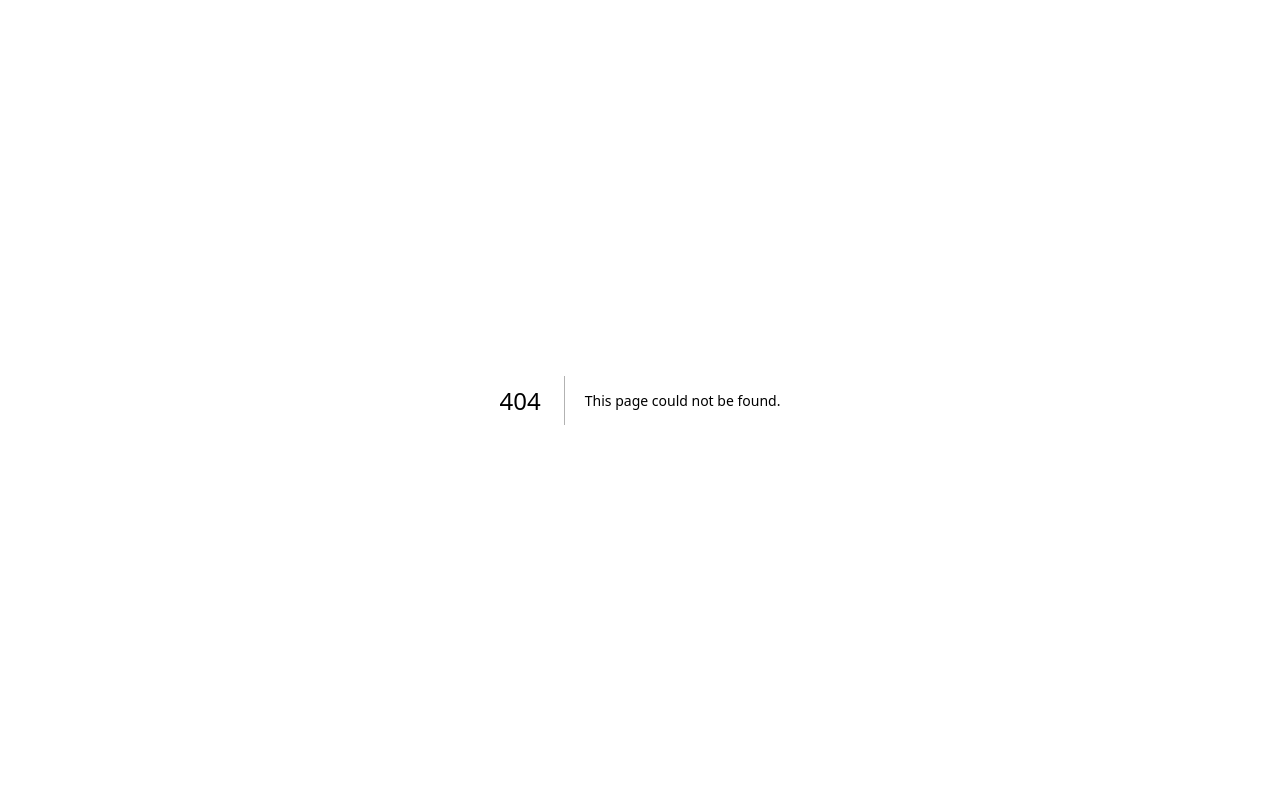
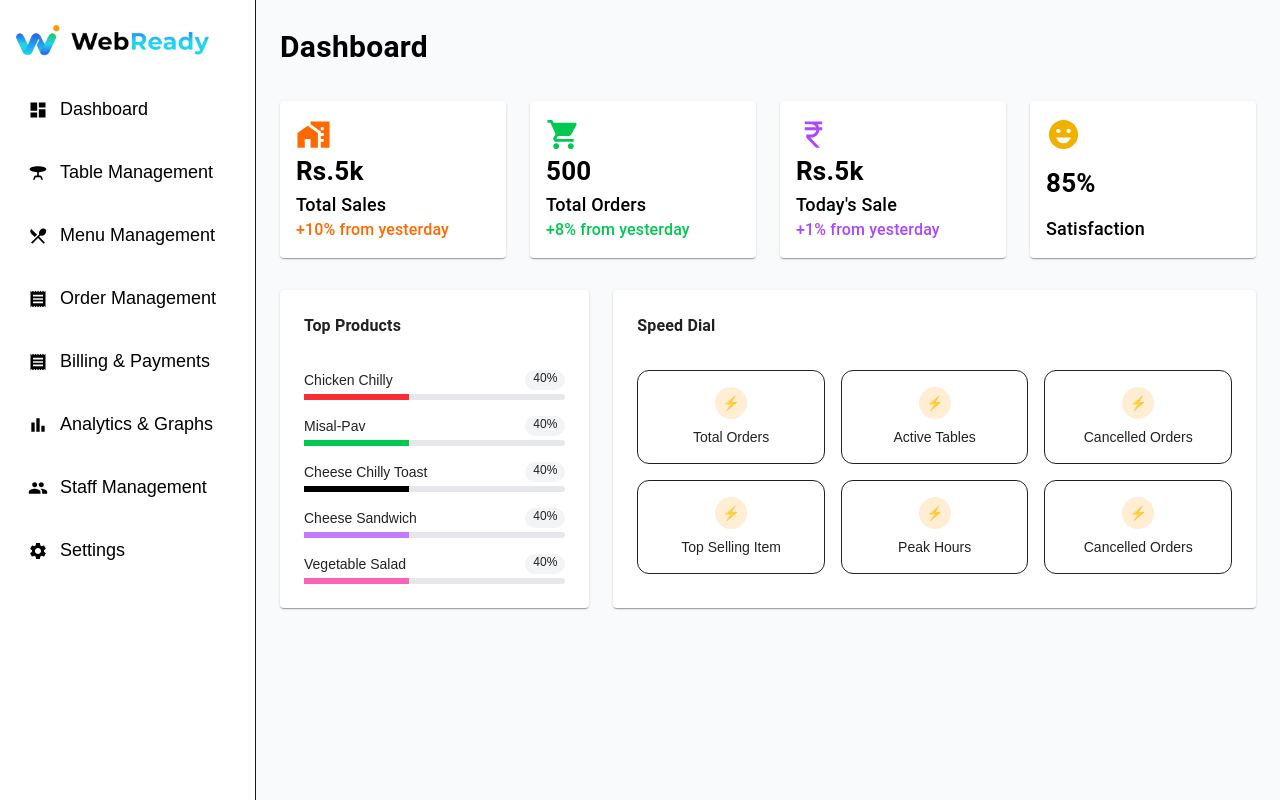
Before and after one commit to parthj712/Bills, a Next.js app: page /admin in a window 1280 px wide. Before the commit this address had no page. Built offline with nearby package versions, Linux system fonts and the light colour scheme.

Commit message:
add home admin page

```diff
--- /dev/null
+++ b/src/Componenets/AdminScreens/AdminHomePage/AdminHomePage.jsx
@@ -0,0 +1,193 @@
+"use client";
+
+import {
+    Box,
+    Card,
+    Typography,
+} from "@mui/material";
+import {
+    Dashboard,
+    TableBar,
+    RestaurantMenu,
+    Receipt,
+    BarChart,
+    People,
+    Settings,
+    ShoppingCart,
+    CurrencyRupee,
+    EmojiEmotions,
+    HomeWork
+} from "@mui/icons-material";
+import { StatCard } from "./StatCard";
+
+
+
+const sidebarItems = [
+    { label: "Dashboard", icon: <Dashboard fontSize="small" /> },
+    { label: "Table Management", icon: <TableBar fontSize="small" /> },
+    { label: "Menu Management", icon: <RestaurantMenu fontSize="small" /> },
+    { label: "Order Management", icon: <Receipt fontSize="small" /> },
+    { label: "Billing & Payments", icon: <Receipt fontSize="small" /> },
+    { label: "Analytics & Graphs", icon: <BarChart fontSize="small" /> },
+    { label: "Staff Management", icon: <People fontSize="small" /> },
+    { label: "Settings", icon: <Settings fontSize="small" /> },
+];
+
+const stats = [
+    {
+        title: "Total Sales",
+        value: "Rs.5k",
+        change: "+10% from yesterday",
+        icon: <HomeWork fontSize="large" />,
+        bg: "bg-orange-100",
+        iconColor: "text-orange-500",
+        changeColor: "text-orange-500",
+        border : "text-orange-500"
+    },
+    {
+        title: "Total Orders",
+        value: "500",
+        change: "+8% from yesterday",
+        icon: <ShoppingCart fontSize="large" />,
+        bg: "bg-green-100",
+        iconColor: "text-green-500",
+        changeColor: "text-green-500",
+    },
+    {
+        title: "Today's Sale",
+        value: "Rs.5k",
+        change: "+1% from yesterday",
+        icon: <CurrencyRupee fontSize="large" />,
+        bg: "bg-purple-100",
+        iconColor: "text-purple-500",
+        changeColor: "text-purple-500",
+    },
+    {
+        title: "Satisfaction",
+        value: "85%",
+        change: "",
+        icon: <EmojiEmotions fontSize="large" />,
+        bg: "bg-yellow-100",
+        iconColor: "text-yellow-500",
+        changeColor: "text-yellow-500",
+    },
+];
+const topProducts = [
+    { name: "Chicken Chilly", percent: 40, color: "bg-red-500" },
+    { name: "Misal-Pav", percent: 40, color: "bg-green-500" },
+    { name: "Cheese Chilly Toast", percent: 40, color: "bg-black" },
+    { name: "Cheese Sandwich", percent: 40, color: "bg-purple-400" },
+    { name: "Vegetable Salad", percent: 40, color: "bg-pink-400" },
+];
+
+export default function AdminHomePage() {
+    return (
+        <Box className="min-h-screen flex bg-gray-50">
+
+            {/* SIDEBAR */}
+            <aside className="w-64 bg-white border-r px-4 py-6 hidden md:block">
+                <div className="flex items-center gap-2 mb-8">
+                    <img src="/Logo.png" className="h-8" />
+                </div>
+
+                <nav className="space-y-5">
+                    {sidebarItems.map((item, index) => (
+                        <div
+                            key={index}
+                            className="text-black flex items-center gap-3 px-3 py-2 rounded-lg cursor-pointer hover:bg-orange-50 text-[18px]"
+                        >
+                            {item.icon}
+                            {item.label}
+                        </div>
+                    ))}
+                </nav>
+            </aside>
+
+            {/* MAIN CONTENT */}
+            <main className="flex-1 p-6">
+
+                {/* Header */}
+                <Typography color="black" fontSize={30} fontWeight={600} mb={4}>
+                    Dashboard
+                </Typography>
+
+                {/* STATS */}
+                <div className="pb-8 grid grid-cols-1 md:grid-cols-2 lg:grid-cols-4 gap-6">
+                    {stats.map((stat, index) => (
+                        <StatCard key={index} stat={stat} />
+                    ))}
+                </div>
+
+
+                <div className="grid grid-cols-1 lg:grid-cols-3 gap-6">
+
+                    {/* TOP PRODUCTS */}
+                    <Card className="p-6 rounded-xl">
+                        <Typography fontWeight={600} mb={4}>
+                            Top Products
+                        </Typography>
+
+                        <div className="space-y-4">
+                            {topProducts.map((item, index) => (
+                                <div key={index}>
+                                    <div className="flex justify-between mb-1">
+                                        <span className="text-sm">{item.name}</span>
+                                        <span className="text-xs bg-gray-100 px-2 rounded-full">
+                                            {item.percent}%
+                                        </span>
+                                    </div>
+                                    <div className="h-1.5 bg-gray-200 rounded-full">
+                                        <div
+                                            className={`h-full ${item.color}`}
+                                            style={{ width: `${item.percent}%` }}
+                                        />
+                                    </div>
+                                </div>
+                            ))}
+                        </div>
+                    </Card>
+
+                    {/* SPEED DIAL */}
+                    <Card className="p-6 rounded-xl lg:col-span-2">
+                        <Typography fontWeight={600} mb={4}>
+                            Speed Dial
+                        </Typography>
+
+                        <div className="grid grid-cols-2 md:grid-cols-3 gap-4">
+                            {[
+                                "Total Orders",
+                                "Active Tables",
+                                "Cancelled Orders",
+                                "Top Selling Item",
+                                "Peak Hours",
+                                "Cancelled Orders",
+                            ].map((item, index) => (
+                                <div
+                                    key={index}
+                                    className="
+                    border
+                    rounded-xl
+                    p-4
+                    flex
+                    flex-col
+                    items-center
+                    justify-center
+                    text-sm
+                    cursor-pointer
+                    hover:shadow-sm
+                  "
+                                >
+                                    <div className="h-8 w-8 mb-2 bg-orange-100 rounded-full flex items-center justify-center">
+                                        ⚡
+                                    </div>
+                                    {item}
+                                </div>
+                            ))}
+                        </div>
+                    </Card>
+
+                </div>
+            </main>
+        </Box>
+    );
+}
--- /dev/null
+++ b/src/Componenets/AdminScreens/AdminHomePage/StatCard.jsx
@@ -0,0 +1,44 @@
+import { Card, Typography } from "@mui/material";
+
+export const StatCard = ({ stat }) => {
+    return (
+        <Card
+            className={`
+    p-4
+    rounded-3xl
+    ${stat.bg}
+    shadow-none
+    min-h-[120px]
+    flex
+    flex-col
+    justify-between
+  `}
+        >
+            {/* Icon */}
+            <div className={`${stat.iconColor}`}>
+                {stat.icon}
+            </div>
+
+            {/* Value */}
+            <Typography fontSize={26} fontWeight={700} className="text-black">
+                {stat.value}
+            </Typography>
+
+            {/* Title */}
+            <Typography fontSize={18} fontWeight={500} className="text-black">
+                {stat.title}
+            </Typography>
+
+            {/* Change */}
+            {stat.change && (
+                <Typography
+                    fontSize={16}
+                    fontWeight={500}
+                    className={stat.changeColor}
+                >
+                    {stat.change}
+                </Typography>
+            )}
+        </Card>
+    );
+};
--- /dev/null
+++ b/src/Componenets/AdminScreens/MainAdminScreen/MainAdminScreen.jsx
@@ -0,0 +1,12 @@
+import React from 'react'
+import AdminHomePage from '../AdminHomePage/AdminHomePage'
+
+const MainAdminScreen = () => {
+  return (
+    <div>
+        <AdminHomePage/>
+    </div>
+  )
+}
+
+export default MainAdminScreen
--- /dev/null
+++ b/src/app/admin/page.jsx
@@ -0,0 +1,12 @@
+import MainAdminScreen from '@/Componenets/AdminScreens/MainAdminScreen/MainAdminScreen'
+import React from 'react'
+
+const page = () => {
+  return (
+    <div>
+        <MainAdminScreen/>
+    </div>
+  )
+}
+
+export default page
```
